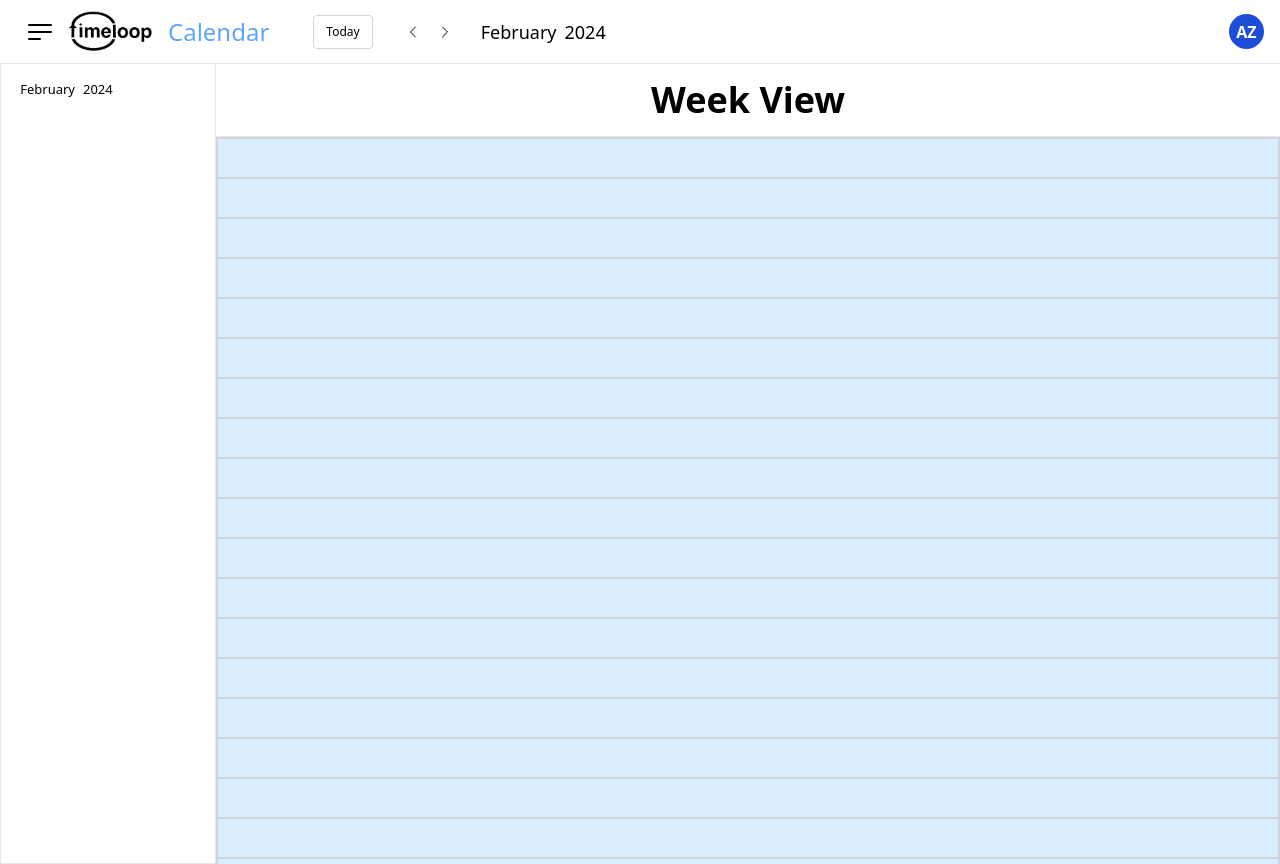
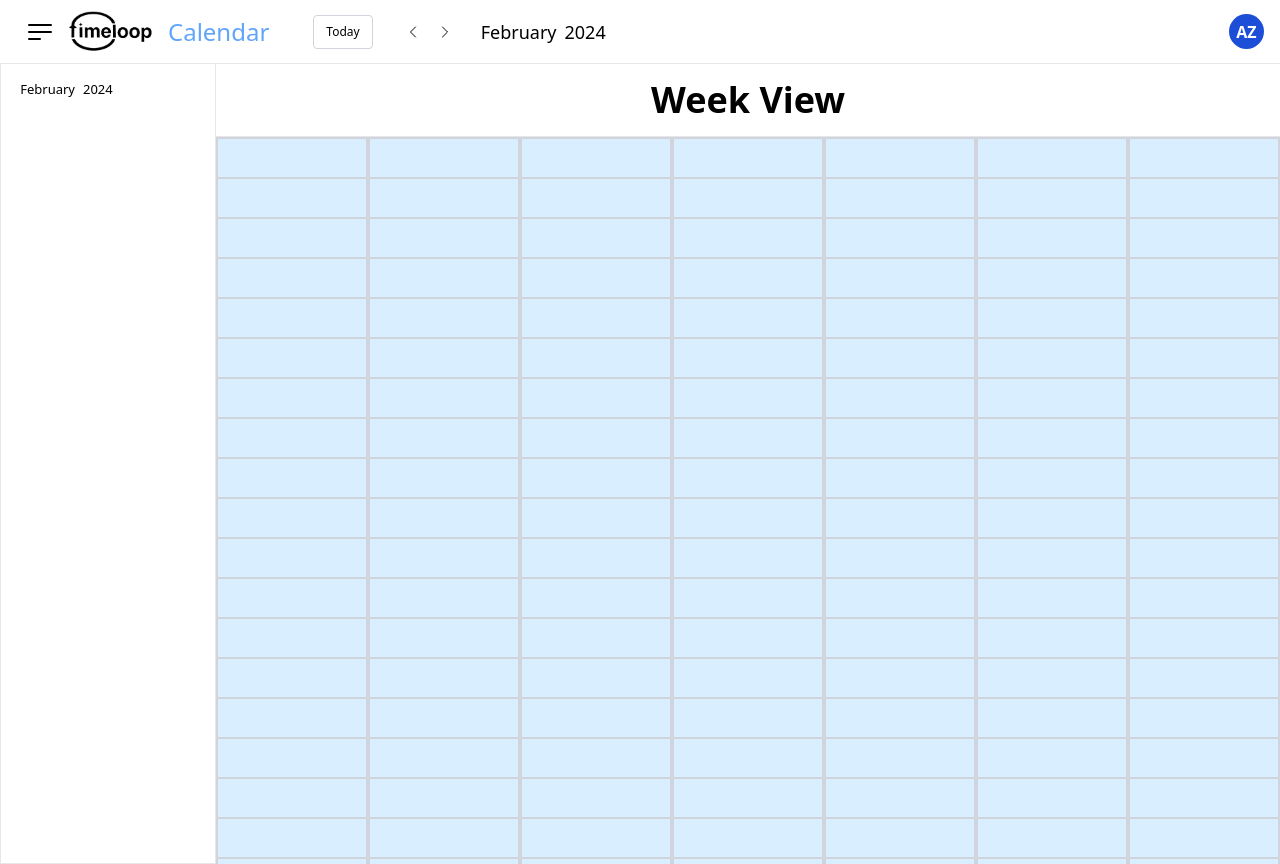
Before and after one commit to jpxoi/timeloop-frontend, a React (Vite) app: page / in a window 1280 px wide. Built offline with nearby package versions, Linux system fonts and the light colour scheme.

Commit message:
Refactor grid layout in WeekView component

```diff
--- a/src/Components/Templates/WeekView.jsx
+++ b/src/Components/Templates/WeekView.jsx
@@ -7,7 +7,7 @@ function WeekView() {
       <div className="flex justify-center items-center h-20 w-full border-b">
         <h1 className="text-4xl font-bold">Week View</h1>
       </div>
-      <div className="grid-cols-7 h-full w-full overflow-y-scroll">
+      <div className="grid grid-cols-7 h-full w-full overflow-y-scroll">
           <DayColumn/>
           <DayColumn/>
           <DayColumn/>
```
